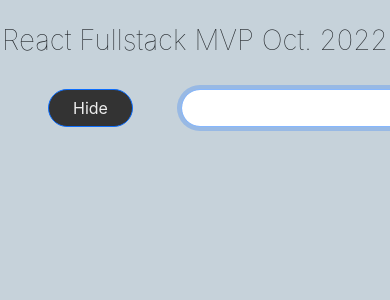
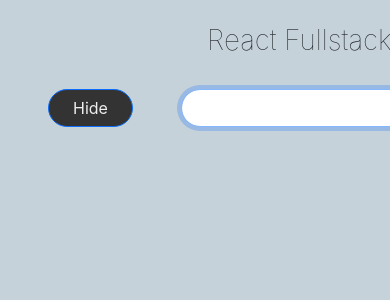
Before and after one commit to Blackflame6/Todolist, a React (Create React App) app in the folder client/: page / in a window 390 px wide. Shown: the top 300 px of the page. Built offline with nearby package versions, Linux system fonts and the light colour scheme; no server answers.

Commit message:
adjusted media queries for mobile devices

```diff
--- a/client/src/App.css
+++ b/client/src/App.css
@@ -33,6 +33,8 @@
 
 body {
   background-color: rgb(198, 210, 218);
+  /* width: 50rem; */
+  margin: auto;
 }
 .main-input {
   border-radius: 5rem;
@@ -95,6 +97,13 @@ a {
 
   font-weight: 200;
   color: #eee;
+}
+
+@media screen and (min-width: 390px) {
+  body {
+    width: 50rem;
+    margin: auto;
+  }
 }
 
 /*
```
Also changed, not shown: 6 other files (tests, documents, lock files or other folders).
